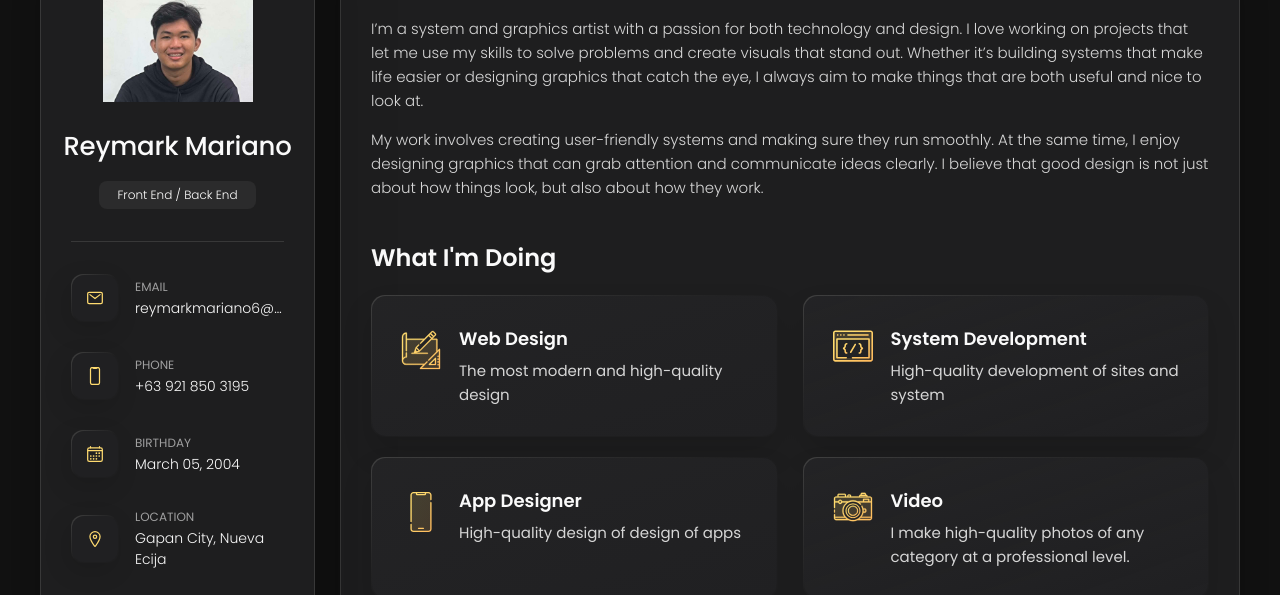
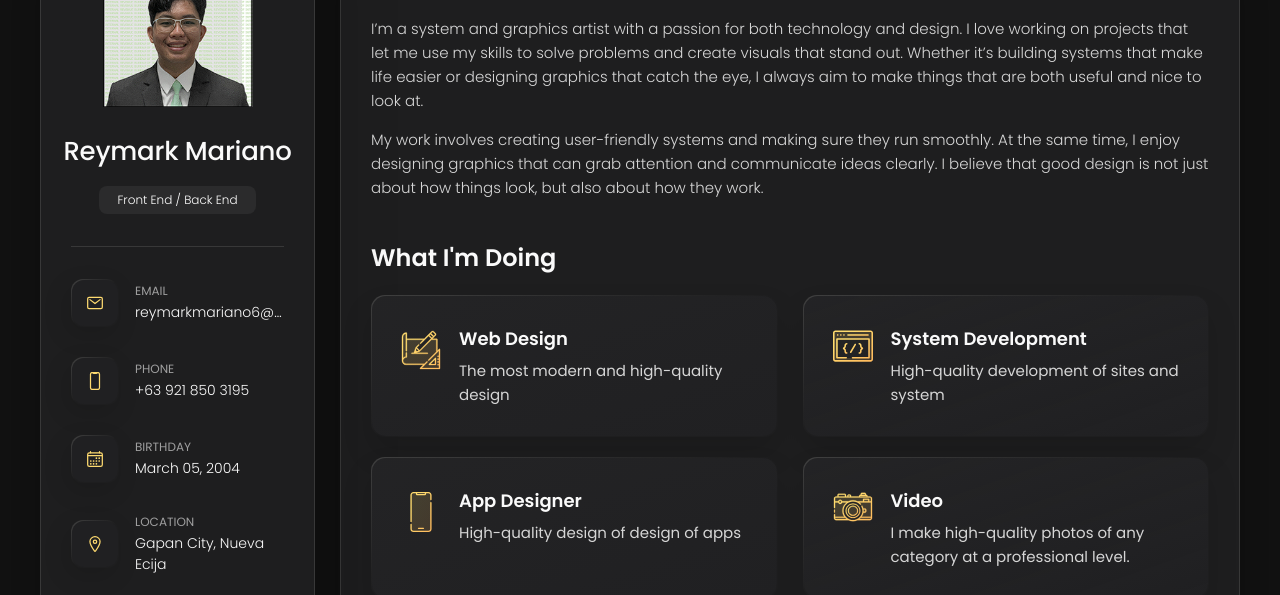
Before and after one commit to reymark6/reymark6.github.io, a plain HTML site: page index.html in a window 1280 px wide. Shown: the part 162-757 px from the top of the page. Drawn offline with nearby package versions, Linux system fonts and the light colour scheme.

Commit message:
your message

```diff
--- a/index.html
+++ b/index.html
@@ -42,7 +42,7 @@
       <div class="sidebar-info">
 
         <figure class="avatar-box">
-          <img src="assets/images/462570749_1923559134816043_6795196104595173672_n.jpg" alt="Richard hanrick" width="80">
+          <img src="assets\images\mak.png" alt="Richard hanrick" width="80">
         </figure>
 
         <div class="info-content">
```
Also changed, not shown: assets/images/mak.png (added).
